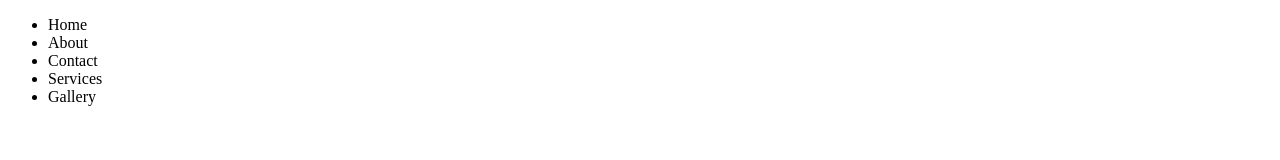
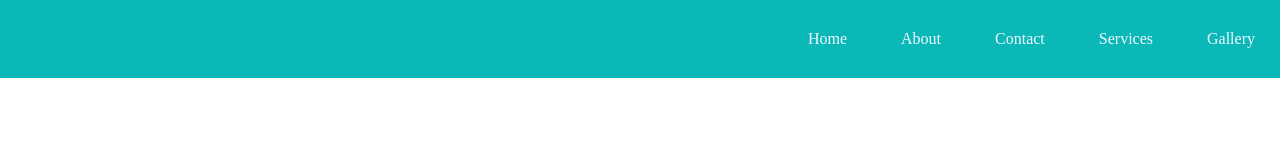
Before and after one commit to myamaan/Nav-bar, a plain HTML site: page index.html in a window 1280 px wide. Drawn offline with Linux system fonts and the light colour scheme.

Commit message:
styling added

```diff
--- a/index.html
+++ b/index.html
@@ -7,12 +7,13 @@
     <link rel="stylesheet" href="./style.css">
 </head>
 <body>
-    <ul>
+    <ul class="Nav-bar">
         <li>Home</li>
         <li>About</li>
         <li>Contact</li>
         <li>Services</li>
         <li>Gallery</li>
+
     </ul>
 </body>
 </html>
--- a/style.css
+++ b/style.css
@@ -0,0 +1,21 @@
+* {
+    padding: 0;
+    margin: 0;
+    box-sizing: border-box;
+}
+.Nav-bar{
+    text-align: end;
+    list-style: none;
+    background-color: #0bb8b8;
+    color: aliceblue;
+}
+li {
+    display:inline-block;
+    margin: 20px;
+    font-size: 1rem;
+    padding: 10px 5px;
+    cursor: pointer;
+}
+li:hover {
+    color: darkcyan;
+   }
```
